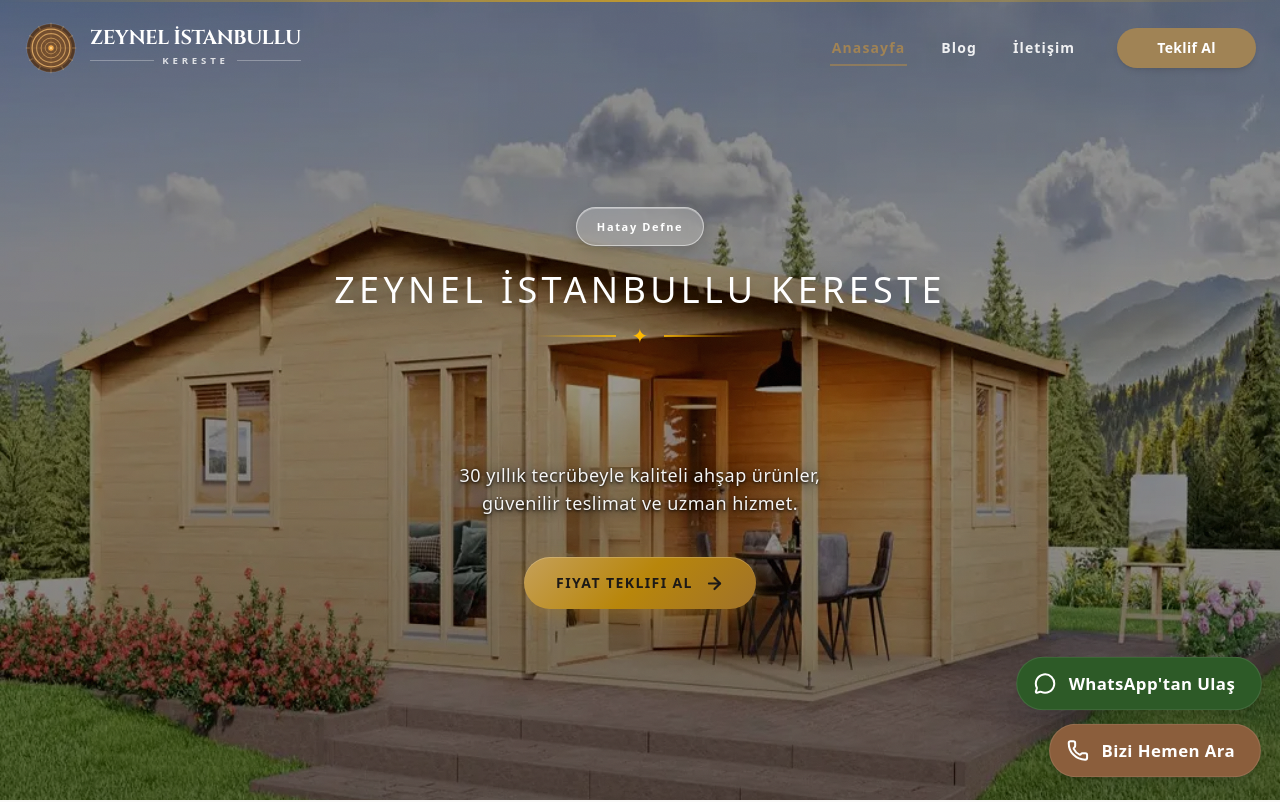
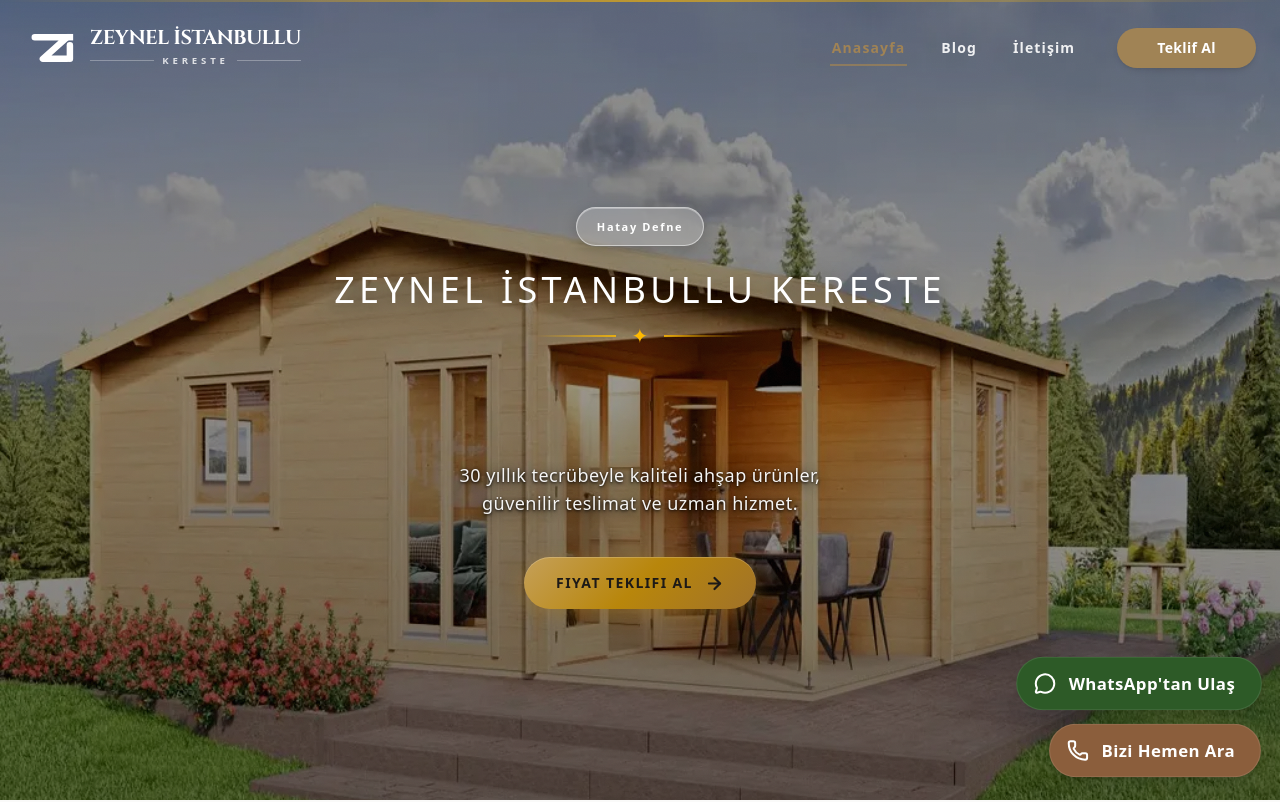
Before and after one commit to istanbullu728-max/kereste, a Next.js app: page / in a window 1280 px wide. Shown: the top 802 px of the page. Built offline with nearby package versions, Linux system fonts and the light colour scheme; a web font is replaced by a local one.

Commit message:
UI Update: Replace log icon with new ZI logo symbol

```diff
--- a/src/components/ui/Logo.tsx
+++ b/src/components/ui/Logo.tsx
@@ -8,67 +8,36 @@
         <div className={cn("flex items-center gap-3", className)}>
             {/* Logo Icon - Stacked Timber Logs Symbol */}
             <div className="relative flex items-center justify-center flex-shrink-0" style={{ width: 54, height: 54 }}>
-                <svg viewBox="0 0 60 60" fill="none" xmlns="http://www.w3.org/2000/svg" width={54} height={54}>
-
-                    {/* === KABUK (Bark) - dış halka === */}
-                    <circle cx="30" cy="30" r="27"
-                        fill={light ? "rgba(80,50,25,0.85)" : "rgba(60,38,18,0.95)"}
-                        stroke={light ? "rgba(255,255,255,0.3)" : "rgba(100,65,30,0.6)"}
-                        strokeWidth="0.5"
+                <svg
+                    viewBox="0 0 100 100"
+                    fill="none"
+                    xmlns="http://www.w3.org/2000/svg"
+                    width={54}
+                    height={54}
+                    className="transition-colors duration-300"
+                >
+                    {/* Stylized 'Z' */}
+                    <path
+                        d="M20 30H80L35 70H80"
+                        stroke={light ? "white" : "var(--color-timber-anthracite)"}
+                        strokeWidth="12"
+                        strokeLinecap="round"
+                        strokeLinejoin="round"
                     />
-                    {/* Kabuk dokusu - kısa radyal çizgiler */}
-                    {[0, 30, 60, 90, 120, 150, 180, 210, 240, 270, 300, 330].map((deg, i) => {
-                        const rad = (deg * Math.PI) / 180;
-                        const x1 = (30 + 24 * Math.cos(rad)).toFixed(4);
-                        const y1 = (30 + 24 * Math.sin(rad)).toFixed(4);
-                        const x2 = (30 + 27.5 * Math.cos(rad)).toFixed(4);
-                        const y2 = (30 + 27.5 * Math.sin(rad)).toFixed(4);
-                        return <line key={i} x1={x1} y1={y1} x2={x2} y2={y2}
-                            stroke={light ? "rgba(255,200,120,0.25)" : "rgba(140,90,40,0.5)"}
-                            strokeWidth="1.5" strokeLinecap="round" />;
-                    })}
-
-                    {/* === ODUN DOKUSU arka plan === */}
-                    <circle cx="30" cy="30" r="23.5"
-                        fill={light ? "rgba(180,120,60,0.35)" : "rgba(210,155,80,0.9)"}
+                    {/* Stylized 'i' next to 'Z' */}
+                    <path
+                        d="M85 45V70"
+                        stroke={light ? "white" : "var(--color-timber-anthracite)"}
+                        strokeWidth="12"
+                        strokeLinecap="round"
                     />
-
-                    {/* === YILLIK HALKALAR (Annual Rings) === */}
-                    <circle cx="30" cy="30" r="21"
-                        stroke={light ? "rgba(255,200,120,0.7)" : "rgba(130,75,30,0.75)"}
-                        strokeWidth="1.4" fill="none"
-                    />
-                    <circle cx="30" cy="30" r="16"
-                        stroke={light ? "rgba(255,200,120,0.6)" : "rgba(130,75,30,0.65)"}
-                        strokeWidth="1.2" fill="none"
-                    />
-                    <circle cx="30" cy="30" r="11"
-                        stroke={light ? "rgba(255,200,120,0.55)" : "rgba(130,75,30,0.6)"}
-                        strokeWidth="1.1" fill="none"
-                    />
-                    <circle cx="30" cy="30" r="6.5"
-                        stroke={light ? "rgba(255,200,120,0.5)" : "rgba(130,75,30,0.55)"}
-                        strokeWidth="0.9" fill="none"
-                    />
-
-                    {/* === RADYAL DAMAR ÇİZGİLERİ (Medullary rays) === */}
-                    {[0, 45, 90, 135, 180, 225, 270, 315].map((deg, i) => {
-                        const rad = (deg * Math.PI) / 180;
-                        const x1 = (30 + 3 * Math.cos(rad)).toFixed(4);
-                        const y1 = (30 + 3 * Math.sin(rad)).toFixed(4);
-                        const x2 = (30 + 21 * Math.cos(rad)).toFixed(4);
-                        const y2 = (30 + 21 * Math.sin(rad)).toFixed(4);
-                        return <line key={i} x1={x1} y1={y1} x2={x2} y2={y2}
-                            stroke={light ? "rgba(255,200,120,0.18)" : "rgba(130,75,30,0.3)"}
-                            strokeWidth="0.6" />;
-                    })}
-
-                    {/* === ÖZEK (Pith) - merkez nokta === */}
-                    <circle cx="30" cy="30" r="3"
-                        fill={light ? "rgba(255,180,80,0.9)" : "rgba(100,55,20,0.95)"}
-                    />
-                    <circle cx="30" cy="30" r="1.2"
-                        fill={light ? "rgba(255,220,150,1)" : "rgba(60,30,10,1)"}
+                    {/* Square dot for 'i' */}
+                    <rect
+                        x="79"
+                        y="24"
+                        width="12"
+                        height="12"
+                        fill={light ? "white" : "var(--color-timber-highlight)"}
                     />
                 </svg>
             </div>
```
